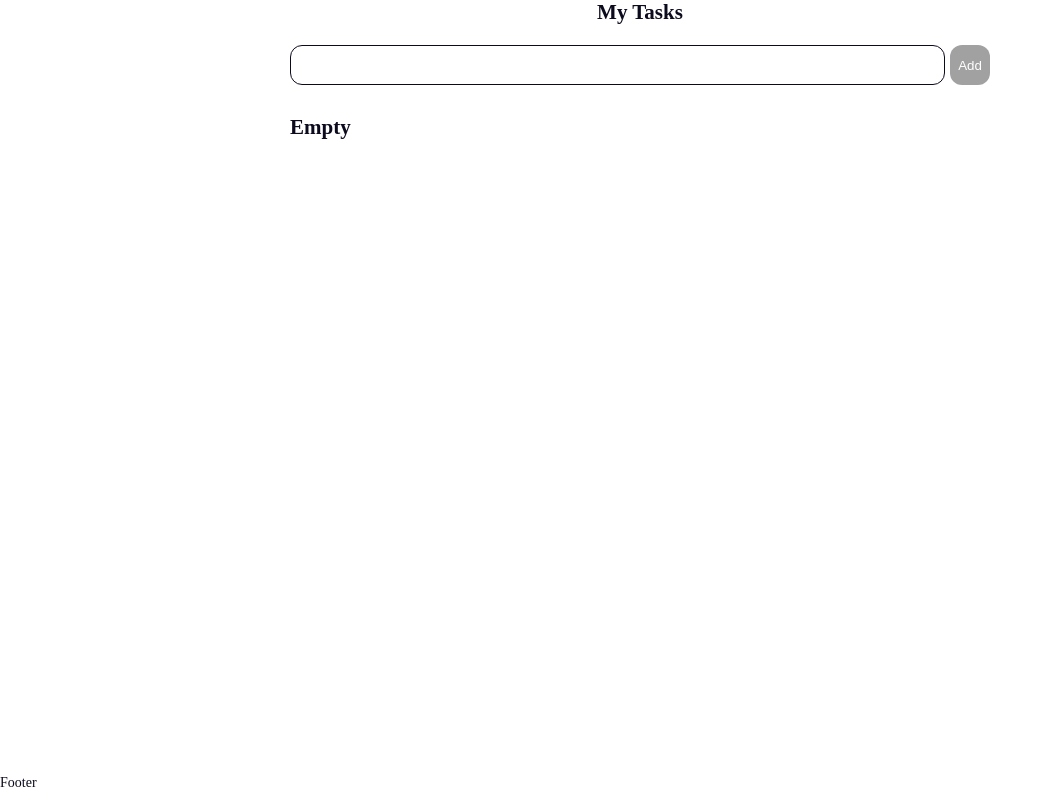
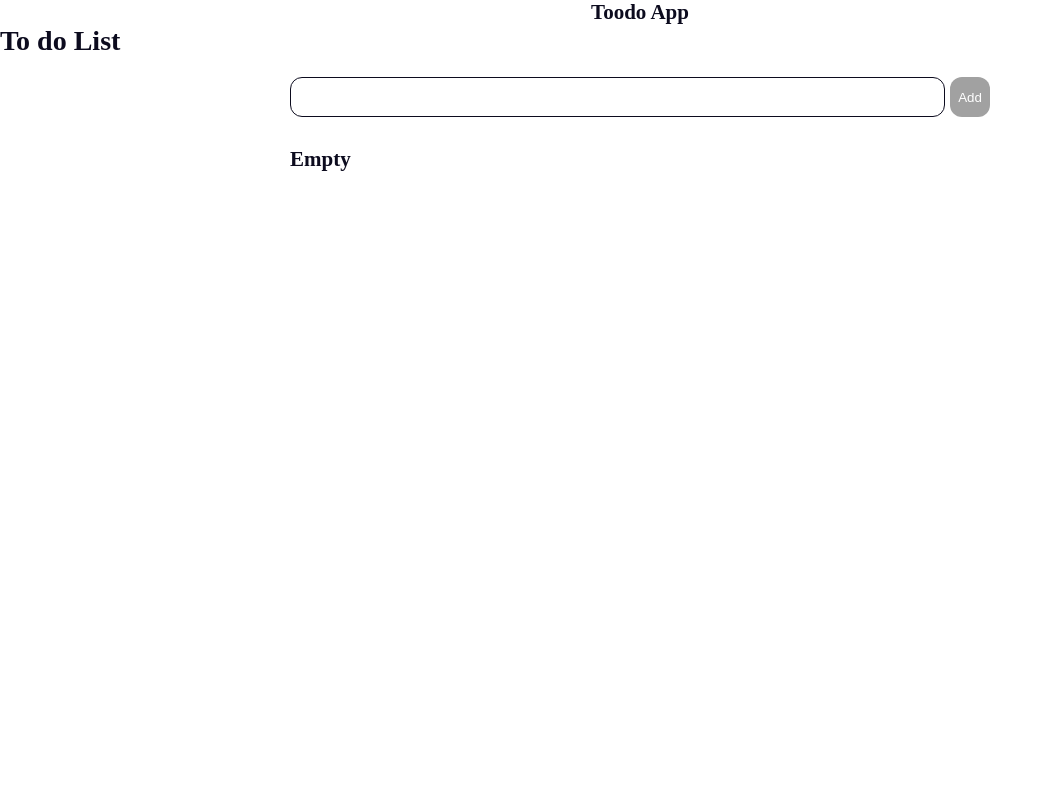
Before and after one commit to loonlylokly/toodo_old, a React app: page / in a window 1280 px wide. Shown: the whole page, without its empty margins (0-1053 px from the left). Built offline with nearby package versions, Linux system fonts and the light colour scheme.

Commit message:
feat: change route config and add nested layouts

```diff
--- a/src/components/formAddTask/formAddTask.tsx
+++ b/src/components/formAddTask/formAddTask.tsx
@@ -15,6 +15,7 @@ export function FormAddTask({addTask}: Props) {
     event.preventDefault();
     addTask(inputTaskRef.current.value);
     inputTaskRef.current.value='';
+    setDisable(!inputTaskRef.current.value);
   }
 
   const handleInput = () => {
--- a/src/pages/layouts/mainLayout/mainLayout.tsx
+++ b/src/pages/layouts/mainLayout/mainLayout.tsx
@@ -1,5 +1,4 @@
 import { Outlet } from "react-router-dom";
-import Footer from "widgets/footer/footer";
 import { Header } from "widgets/header/header";
 
 export function MainLayout() {
@@ -9,7 +8,6 @@ export function MainLayout() {
       <main>
         <Outlet />
       </main>
-      <Footer />
     </>
   )
 }
--- /dev/null
+++ b/src/pages/layouts/taskLayout/taskLayout.tsx
@@ -0,0 +1,10 @@
+import { Outlet } from "react-router-dom";
+
+export function TaskLayout() {
+  return (
+   <>
+    <h2>My Task</h2>
+    <Outlet />
+   </>
+  )
+}
--- /dev/null
+++ b/src/pages/layouts/todolistLayout/todolistLayout.tsx
@@ -0,0 +1,10 @@
+import { Outlet } from "react-router-dom";
+
+export function TodolistLayout() {
+  return (
+    <>
+      <h1>To do List</h1>
+      <Outlet />
+    </>
+  )
+}
--- a/src/shared/appRouter/appRouter.tsx
+++ b/src/shared/appRouter/appRouter.tsx
@@ -1,26 +1,75 @@
 import { MainLayout } from 'pages/layouts/mainLayout/mainLayout';
+import { TaskLayout } from 'pages/layouts/taskLayout/taskLayout';
+import { TodolistLayout } from 'pages/layouts/todolistLayout/todolistLayout';
+import MainPage from 'pages/mainPage/mainPage';
+import { MainPageAsync } from 'pages/mainPage/mainPageAsync';
+import { NotFoundPage } from 'pages/notFoundPage/NotFoundPage';
+import TaskPage from 'pages/taskPage/taskPage';
+import { TaskPageAsync } from 'pages/taskPage/taskPageAsync';
 import {Suspense} from 'react';
-import {Route, Routes} from "react-router-dom";
+import {Route, RouteProps, Routes} from "react-router-dom";
 import { routerConfig } from 'shared/config/routerConfig';
+import { AppRoutes, MyRouteProps } from 'types/route';
+
+function passThroughRoutes(routes: Record<AppRoutes, MyRouteProps>): JSX.Element {
+  return (<>
+    {Object.values(routes).map((route) => (
+      route.type === 'layout' ?
+        <Route
+          key={route.layoutPath}
+          path={route.layoutPath}
+          element={route.layout}
+        >
+          {passThroughRoutes(route.routes)}
+        </Route>
+      :
+        <Route
+          key={route.path}
+          path={route.path}
+          index={route.index}
+          element={(
+            route.suspense ?
+              <Suspense fallback={route.suspense}>{route.element}</Suspense> :
+              route.element
+          )}
+        />
+    ))}
+  </>);
+}
 
 export const AppRouter = () => {
   return (
     <Routes>
       <Route path="/" element={<MainLayout/>}>
-          {Object.values(routerConfig).map(({element, path}) => (
-            <Route
-              key={path}
-              path={path}
-              element={(
-                <Suspense fallback={<div>Loading...</div>}>
-                      {element}
+        {/* <Route path="/" element={<TodolistLayout/>}> */}
+          {/* <Route
+            path="/"
+            index
+            element={
+              <Suspense fallback={ <div>Loading...</div>}>
+                <MainPageAsync />
               </Suspense>
-              )}
-            />
-          ))}
+            }
+          /> */}
+          {passThroughRoutes(routerConfig)}
+        {/* </Route> */}
+        {/* <Route path="/tasks" element={<TaskLayout/>}> */}
+          {/* <Route
+            path=":id"
+            element={
+              <Suspense fallback={ <div>Loading...</div>}>
+                <TaskPageAsync />
+              </Suspense>
+            }
+          /> */}
+        {/* {passThroughRoutes(routerConfig.tasksLayout.routes)} */}
+        {/* </Route> */}
+        <Route path="*" element={<NotFoundPage />}/>
       </Route>
     </Routes>
   );
 };
 
 export default AppRouter;
+
+{/* {passThroughRoutes(routerConfig)} */}
--- a/src/shared/config/routerConfig.tsx
+++ b/src/shared/config/routerConfig.tsx
@@ -1,32 +1,49 @@
-import { RouteProps } from 'react-router-dom';
 import { MainPageAsync } from 'pages/mainPage/mainPageAsync';
 import { TaskPageAsync } from 'pages/taskPage/taskPageAsync';
 import { NotFoundPage } from 'pages/notFoundPage/NotFoundPage';
+import { TaskLayout } from 'pages/layouts/taskLayout/taskLayout';
+import { TodolistLayout } from 'pages/layouts/todolistLayout/todolistLayout';
+import { AppRoutes, MyRouteProps, TASKS_LAYOUT, TODO_LIST_LAYOUT } from 'types/route';
 
-export enum AppRoutes {
-  MAIN = 'main',
-  TASKS = 'tasks',
-  ERROR = '*',
+export const RoutePath: Record<AppRoutes | TODO_LIST_LAYOUT | TASKS_LAYOUT, string> = {
+  [AppRoutes.TODO_LIST_LAYOUT]: '/',
+  [AppRoutes.TASKS_LAYOUT]: '/tasks',
+  [AppRoutes.ERROR]: '*',
+  [TODO_LIST_LAYOUT.MAIN]: '/',
+  [TASKS_LAYOUT.TASK]: ':id'
 };
 
-export const RoutePath: Record<AppRoutes, string> = {
-  [AppRoutes.MAIN]: '/',
-  [AppRoutes.TASKS]: '/tasks/:id',
-  [AppRoutes.ERROR]: '*',
-};
-
-export const routerConfig: Record<AppRoutes, RouteProps> = {
-  [AppRoutes.MAIN]: {
-    path: RoutePath.main,
-    index: true,
-    element: <MainPageAsync />,
+export const routerConfig: Record<AppRoutes, MyRouteProps> = {
+  [AppRoutes.TODO_LIST_LAYOUT]: {
+    type: 'layout',
+    layout: <TodolistLayout />,
+    layoutPath: RoutePath.todoListLayout,
+    routes: {
+      [TODO_LIST_LAYOUT.MAIN]: {
+        type: 'route',
+        path: RoutePath.main,
+        index: true,
+        element: <MainPageAsync />,
+        suspense: <div>Loading...</div>
+      }
+    }
   },
-  [AppRoutes.TASKS]: {
-    path: RoutePath.tasks,
-    element: <TaskPageAsync />,
+  [AppRoutes.TASKS_LAYOUT]: {
+    type: 'layout',
+    layout: <TaskLayout />,
+    layoutPath: RoutePath.tasksLayout,
+    routes: {
+      [TASKS_LAYOUT.TASK]: {
+        type: 'route',
+        path: RoutePath.task,
+        element: <TaskPageAsync />,
+        suspense: <div>Loading...</div>
+      },
+    }
   },
   [AppRoutes.ERROR]: {
-    path: RoutePath.tasks,
+    type: 'route',
+    path: RoutePath.error,
     element: <NotFoundPage />,
   }
 };
--- /dev/null
+++ b/src/types/route.tsx
@@ -0,0 +1,48 @@
+import { RouteProps } from 'react-router-dom';
+
+export enum AppRoutes {
+  TODO_LIST_LAYOUT = 'todoListLayout',
+  TASKS_LAYOUT = 'tasksLayout',
+  ERROR = 'error',
+};
+
+export enum TODO_LIST_LAYOUT {
+  MAIN = 'main',
+}
+
+export enum TASKS_LAYOUT {
+  TASK = 'task',
+}
+
+type Routes = AppRoutes | TODO_LIST_LAYOUT | TASKS_LAYOUT;
+
+interface MyRoute {
+  type: 'layout' | 'route',
+  notFound?: React.ReactNode | null,
+  suspense?: React.ReactNode | null,
+};
+
+interface Layout<T extends string | number | symbol> extends MyRoute {
+  type: 'layout'| 'route',
+  layout?: React.ReactNode | null,
+  layoutPath?: string,
+  routes?: Record<T, MyRoute & RouteProps>,
+}
+
+interface MyRouteWithLayout<T extends string | number | symbol> extends Layout<T> {
+  type: 'layout'| 'route',
+  layout: React.ReactNode | null,
+  layoutPath: string,
+  routes: Record<T, MyRoute & RouteProps>,
+}
+
+interface MyRouteWithOutLayout<T extends string | number | symbol> extends Layout<T> {
+  type: 'layout'| 'route',
+  layout?: never,
+  layoutPath?: never,
+  routes?: never,
+}
+
+type MyLayout = MyRouteWithLayout<string | number | symbol> | MyRouteWithOutLayout<string | number | symbol>
+
+export type MyRouteProps = MyLayout &  MyRoute & RouteProps;
--- a/src/widgets/footer/footer.tsx
+++ /dev/null
@@ -1,5 +0,0 @@
-export default function Footer() {
-  return (
-    <footer>Footer</footer>
-  )
-}
--- a/src/widgets/header/header.tsx
+++ b/src/widgets/header/header.tsx
@@ -3,7 +3,7 @@ import styles from './header.module.css';
 export function Header() {
   return (
     <header>
-      <h2 className={styles.title}>My Tasks</h2>
+      <h2 className={styles.title}>Toodo App</h2>
     </header>
   )
 }
```
Also changed, not shown: src/app/app.tsx (line endings or trailing spaces), src/widgets/footer/footer.module.css (deleted). Lines whose indentation alone changed are shown as unchanged.
